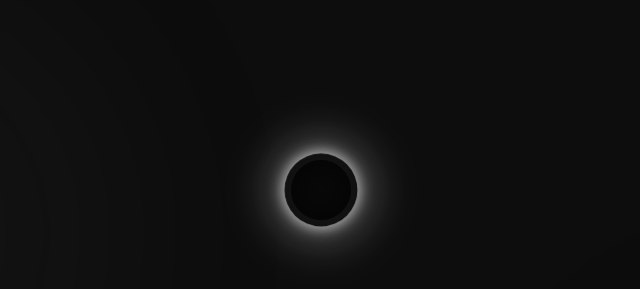
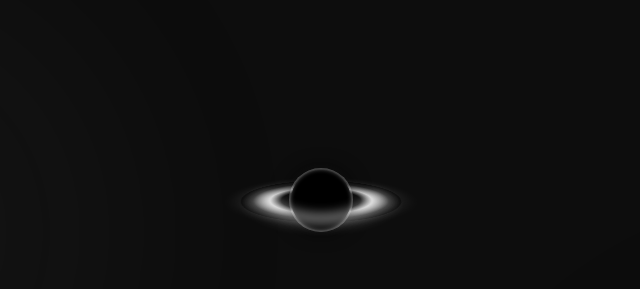
Before and after one commit to edward-k-jin/Today-s-Trash, a plain HTML site: page index.html in a window 1280 px wide. Shown: the top 289 px of the page, without its empty margins (319-959 px from the left). Drawn offline with Linux system fonts and the light colour scheme; a web font is replaced by a local one.

Commit message:
UI Polish: Implement heavy gravitational lensing black hole effect

```diff
--- a/styles.css
+++ b/styles.css
@@ -129,94 +129,106 @@ p {
     align-items: center;
 }
 
-/* Logo Mark - Realistic Black Hole */
+/* Logo Mark - Gargantua Black Hole (Monochrome) */
 .logo-mark {
     margin-bottom: var(--spacing-md);
     display: flex;
     justify-content: center;
     align-items: center;
     position: relative;
-    height: 140px;
-    /* Increased size */
+    height: 160px;
+    /* Large canvas for the grandeur */
+    perspective: 1000px;
+    /* 3D perspective for the disk */
 }
 
+/* The Event Horizon (Shadow) */
 .logo-circle {
     width: 60px;
-    /* Larger Event Horizon */
     height: 60px;
     background: #000;
     border-radius: 50%;
     position: relative;
-    z-index: 2;
-    /* Deep black hole center with slight inner shadow */
-    box-shadow: inset 0 0 20px rgba(0, 0, 0, 1);
+    z-index: 10;
+    box-shadow:
+        0 0 20px rgba(0, 0, 0, 1),
+        /* Deep shadow */
+        0 0 10px rgba(255, 255, 255, 0.1);
+    /* Faint edge */
 }
 
-/* Accretion Disk (The glowing ring) */
-.logo-circle::before {
-    content: '';
-    position: absolute;
-    top: 50%;
-    left: 50%;
-    transform: translate(-50%, -50%);
-    width: 70px;
-    /* Just slightly larger than the hole */
-    height: 70px;
-    border-radius: 50%;
-    /* Soft white ring, no hard lines */
-    box-shadow:
-        0 0 10px 2px rgba(255, 255, 255, 0.6),
-        /* Inner bright ring */
-        0 0 30px 10px rgba(255, 255, 255, 0.2),
-        /* Outer glow */
-        0 0 60px 20px rgba(255, 255, 255, 0.05);
-    /* Distant haze */
-    opacity: 0.9;
-    animation: breatheGlow 4s ease-in-out infinite alternate;
-    z-index: 1;
-}
-
-/* Gravitational Lensing (Subtle warping field) */
+/* Gravitational Lensing (The Halo / Photon Ring) */
 .logo-circle::after {
     content: '';
     position: absolute;
     top: 50%;
     left: 50%;
     transform: translate(-50%, -50%);
-    width: 160px;
-    /* Large influence area */
-    height: 160px;
+    width: 64px;
+    height: 64px;
     border-radius: 50%;
-    background: radial-gradient(circle, rgba(255, 255, 255, 0.03) 0%, transparent 70%);
-    z-index: 0;
-    animation: warpField 8s linear infinite;
+    /* A thin, bright ring clinging to the shadow */
+    box-shadow: inset 0 0 4px 1px rgba(255, 255, 255, 0.4);
+    z-index: 11;
 }
 
-@keyframes breatheGlow {
+/* The Accretion Disk */
+.logo-mark::before {
+    content: '';
+    position: absolute;
+    top: 50%;
+    left: 50%;
+    width: 160px;
+    height: 160px;
+    transform: translate(-50%, -50%) rotateX(75deg);
+    /* Flattens it */
+    border-radius: 50%;
+    border: 2px solid rgba(255, 255, 255, 0.05);
+    /* Outer dust */
+    /* Complex gradient for the disk bands */
+    background: radial-gradient(transparent 35%,
+            rgba(255, 255, 255, 0.8) 45%,
+            /* Inner bright edge */
+            rgba(255, 255, 255, 0.1) 60%,
+            transparent 70%);
+    box-shadow: 0 0 20px rgba(255, 255, 255, 0.1);
+    animation: diskSpin 15s linear infinite;
+    z-index: 5;
+    /* Passes behind the sphere */
+}
+
+/* Front part of the disk (simulating 3D layering) */
+.logo-mark::after {
+    content: '';
+    position: absolute;
+    top: 55%;
+    /* Offset slightly down */
+    left: 50%;
+    width: 160px;
+    height: 40px;
+    /* Flattened height */
+    transform: translate(-50%, -50%);
+    border-radius: 50%;
+    /* Only show the front curve */
+    background: radial-gradient(ellipse at top,
+            transparent 40%,
+            rgba(255, 255, 255, 0.6) 50%,
+            rgba(255, 255, 255, 0.1) 70%,
+            transparent 80%);
+    z-index: 20;
+    /* In front of sphere */
+    opacity: 0.8;
+    filter: blur(5px);
+    pointer-events: none;
+}
+
+@keyframes diskSpin {
     0% {
-        box-shadow:
-            0 0 10px 2px rgba(255, 255, 255, 0.5),
-            0 0 30px 10px rgba(255, 255, 255, 0.15),
-            0 0 60px 20px rgba(255, 255, 255, 0.05);
-        transform: translate(-50%, -50%) scale(1);
+        transform: translate(-50%, -50%) rotateX(75deg) rotate(0deg);
     }
 
     100% {
-        box-shadow:
-            0 0 12px 3px rgba(255, 255, 255, 0.7),
-            0 0 40px 15px rgba(255, 255, 255, 0.25),
-            0 0 80px 30px rgba(255, 255, 255, 0.08);
-        transform: translate(-50%, -50%) scale(1.05);
-    }
-}
-
-@keyframes warpField {
-    0% {
-        transform: translate(-50%, -50%) rotate(0deg);
-    }
-
-    100% {
-        transform: translate(-50%, -50%) rotate(360deg);
+        transform: translate(-50%, -50%) rotateX(75deg) rotate(360deg);
     }
 }
 
```
